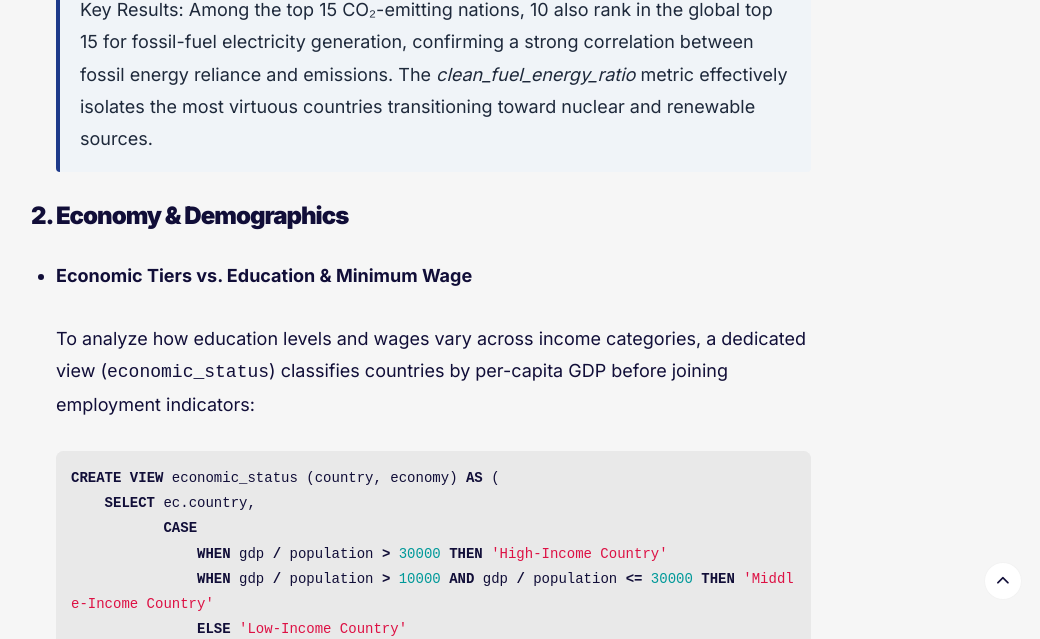
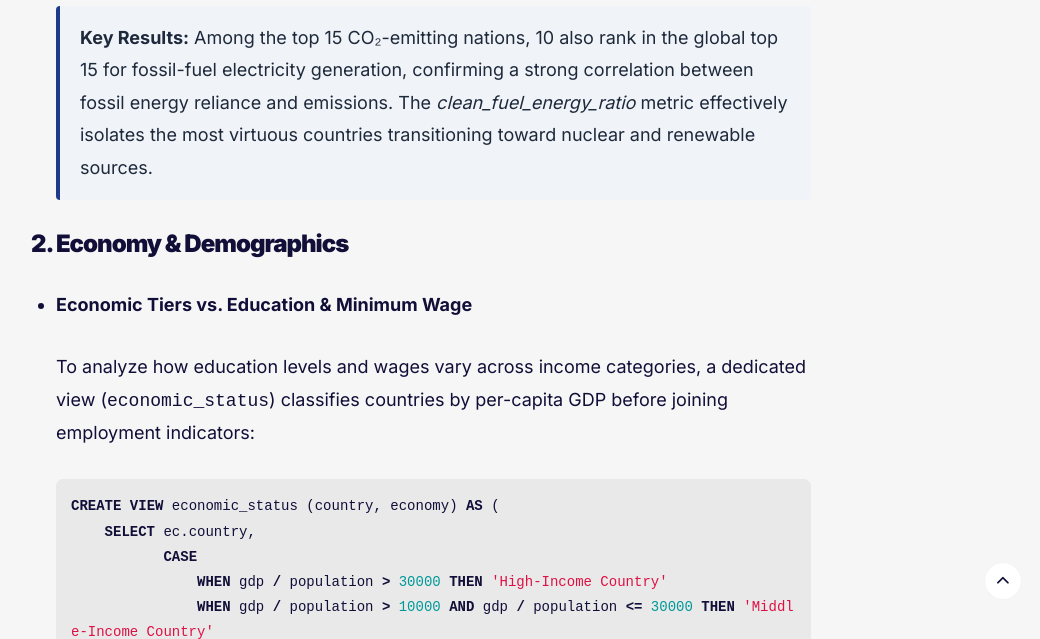
Before and after one commit to gcasarin/gcasarin.github.io, a Jekyll site: the page built from docs/_projects/global_sustainable_development.md, in a window 1280 px wide and 900 px high, scrolled down 5756 px, cut to the strip 261-900 px from the top of the window. Shown: the whole strip, without its empty margins (219-1259 px from the left). Built offline with Jekyll 4.4.1, drawn with Linux system fonts in a browser that asks for light colours; some of the changed text lies outside the part shown.

Commit message:
Enhance key results formatting and image accessibility
Updated formatting for key results and added image link for better accessibility.

````diff
--- a/docs/_projects/global_sustainable_development.md
+++ b/docs/_projects/global_sustainable_development.md
@@ -115,11 +115,14 @@ The most insightful queries from each category are detailed below. For a deeper
   ORDER BY world_co2_percent DESC
   LIMIT 10;
   ```
+
   <p align="center">
-    <img src="https://raw.githubusercontent.com/gcasarin/SQLProject-Global-sustainable-development/main/Charts/Q1.png" width="95%" style="border-radius: 4px;" alt="Grafico Q1" />
+  <a href="https://raw.githubusercontent.com/gcasarin/SQLProject-Global-sustainable-development/main/Charts/Q1.png" target="_blank">
+    <img src="https://raw.githubusercontent.com/gcasarin/SQLProject-Global-sustainable-development/main/Charts/Q1.png" style="width: 100%; max-width: 100%; height: auto; border-radius: 4px;" alt="Top 10 Global CO2 Emitters in 2023" />
+  </a>
   </p>
 
-  Key Results: China, US, India, Russia, and Japan emerged as the top five emitters in 2023, collectively accounting for over 60% of global CO₂ emissions.
+  **Key Results:** China, US, India, Russia, and Japan emerged as the top five emitters in 2023, collectively accounting for over 60% of global CO₂ emissions.
   {: .blue-infobox}
 
 - **Fossil vs. Clean Energy Impact on CO₂ Emissions**
@@ -154,7 +157,7 @@ The most insightful queries from each category are detailed below. For a deeper
     <img src="https://raw.githubusercontent.com/gcasarin/SQLProject-Global-sustainable-development/main/Charts/Q3.png" width="95%" style="border-radius: 4px;" alt="Grafico Q3" />
   </p>
 
-  Key Results: Among the top 15 CO₂-emitting nations, 10 also rank in the global top 15 for fossil-fuel electricity generation, confirming a strong correlation between fossil        energy reliance and emissions. The *clean_fuel_energy_ratio* metric effectively isolates the most virtuous countries transitioning toward nuclear and renewable sources.
+  **Key Results:** Among the top 15 CO₂-emitting nations, 10 also rank in the global top 15 for fossil-fuel electricity generation, confirming a strong correlation between fossil        energy reliance and emissions. The *clean_fuel_energy_ratio* metric effectively isolates the most virtuous countries transitioning toward nuclear and renewable sources.
   {: .blue-infobox}
 
 
````
